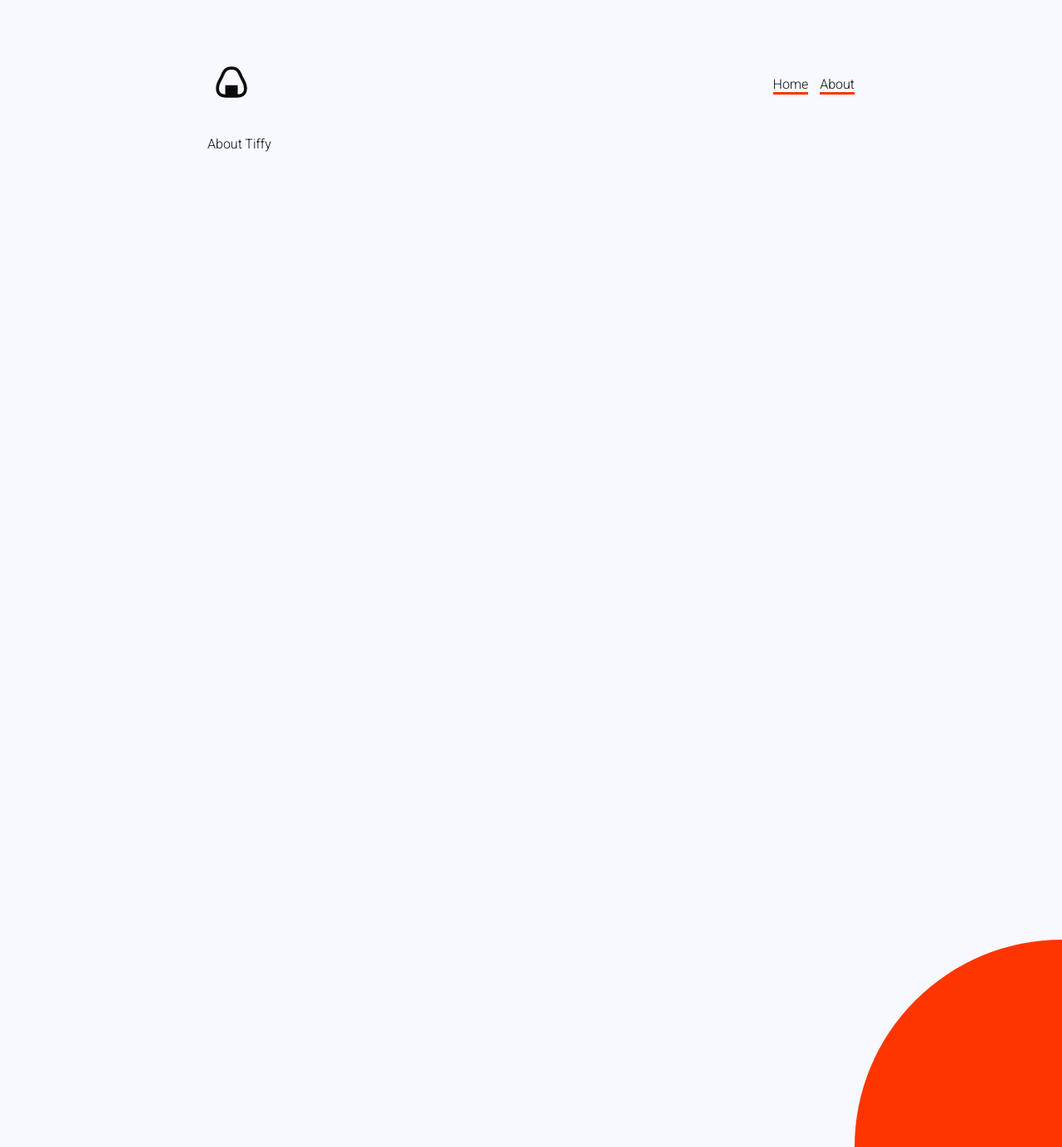
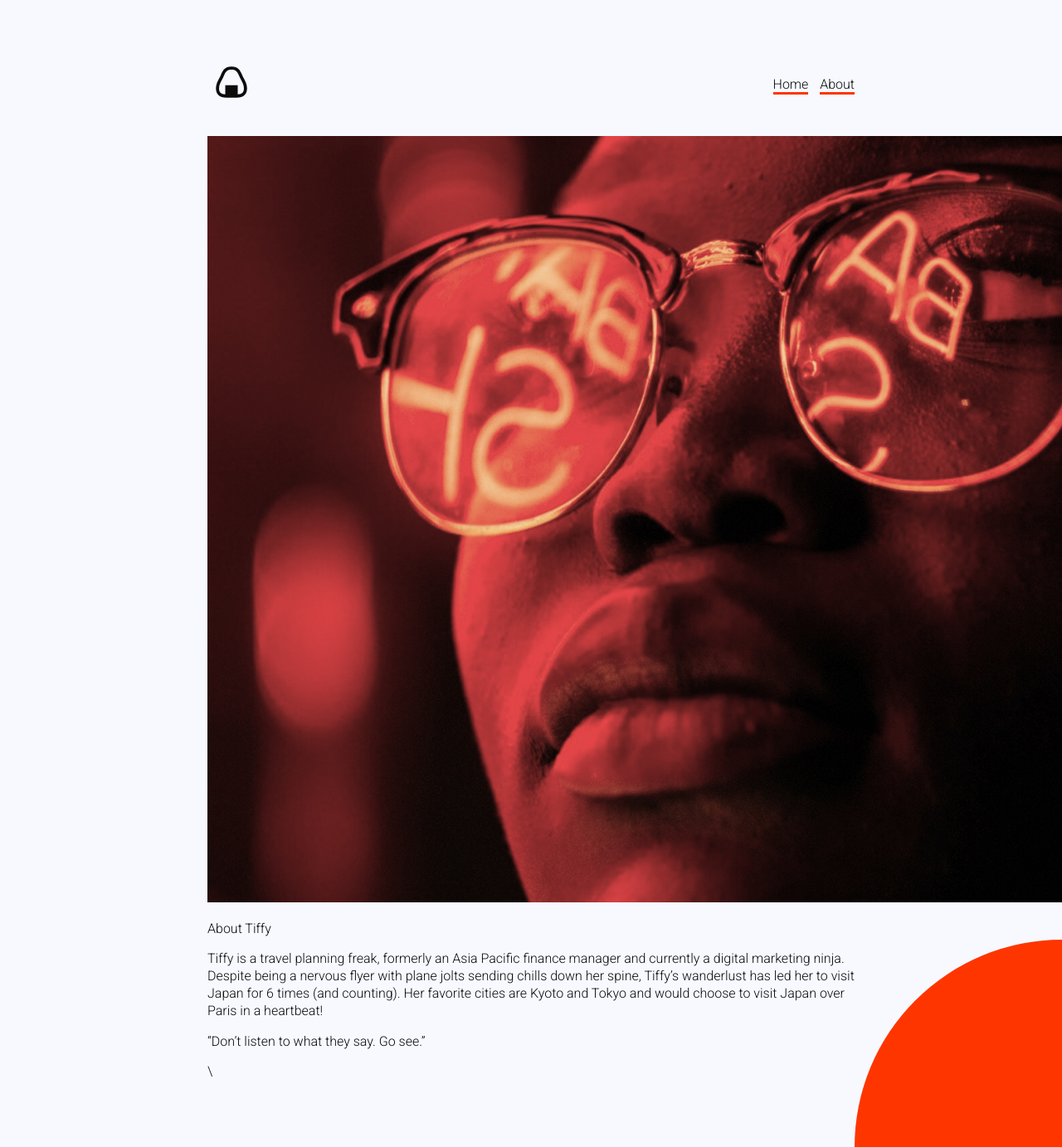
Before and after one commit to MichaelaSBrown-Earnest/anightinjapan, a Jekyll site: the page built from about.md, in a window 1280 px wide and 1383 px high. Shown: the whole window at 83% size. Built offline with Jekyll 4.4.1, drawn with Linux system fonts in a browser that asks for light colours.

Commit message:
Updated About

```diff
--- a/about.md
+++ b/about.md
@@ -4,4 +4,14 @@
 layout: default
 ---
 
+![about.jpg](/uploads/about.jpg)
+
 About Tiffy
+
+
+Tiffy is a travel planning freak, formerly an Asia Pacific finance manager and currently a digital marketing ninja. Despite being a nervous flyer with plane jolts sending chills down her spine, Tiffy’s wanderlust has led her to visit Japan for 6 times (and counting). Her favorite cities are Kyoto and Tokyo and would choose to visit Japan over Paris in a heartbeat!
+
+
+“Don't listen to what they say. Go see.”
+
+\
```
